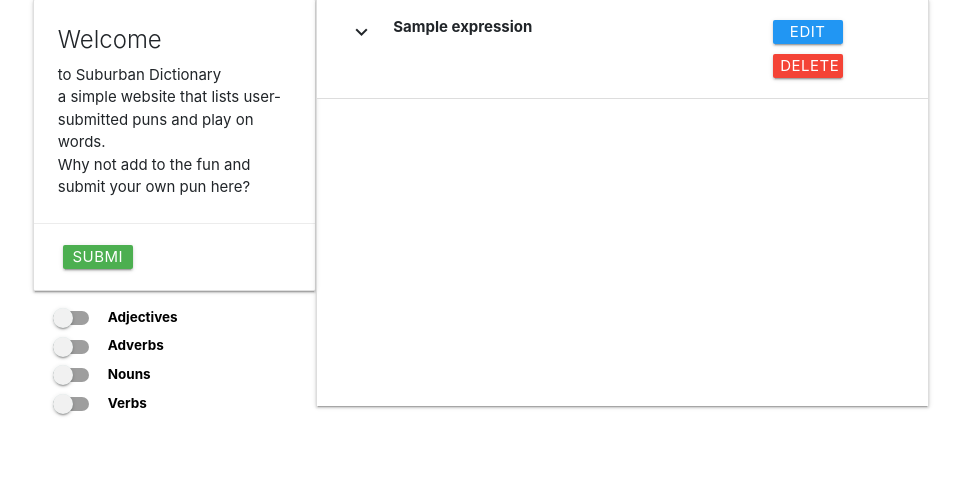
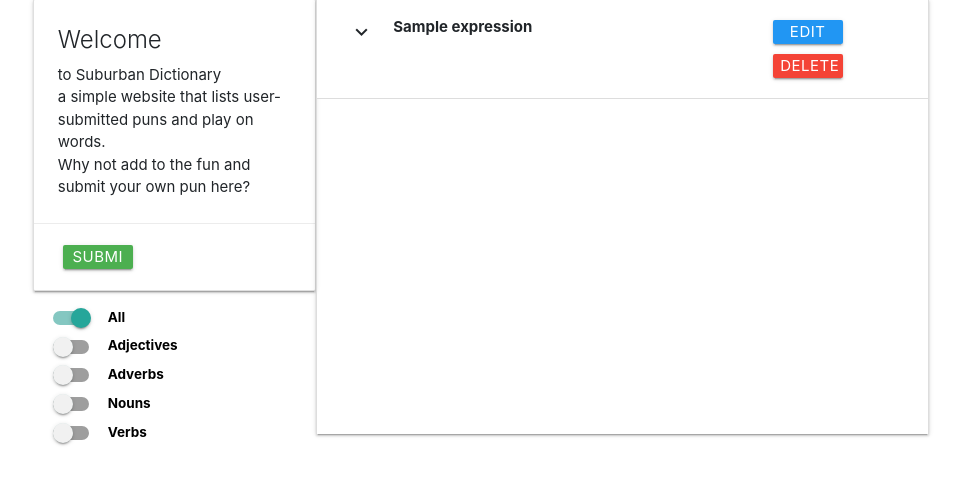
Before and after one commit to Code-Institute-Submissions/milestone3b, a Flask app: page / in a window 1280 px wide. Shown: the part 73-558 px from the top of the page, without its empty margins (148-1109 px from the left). Run offline with Flask 2, Linux system fonts and the light colour scheme; a database or web service that is not in the repository returns one stand-in record (Sample ...); some libraries are stand-ins or nearby versions.

Commit message:
trying out some filtering code

```diff
--- a/app.py
+++ b/app.py
@@ -3,10 +3,10 @@ from flask import Flask, render_template, redirect, request, url_for
 from flask_pymongo import PyMongo
 from bson.objectid import ObjectId
 from os import path
-#from env import MONGO_URI
-if path.exists("env.py"):
-    from env import MONGO_URI
-MONGO_URI = os.environ.get('MONGO_URI')
+from env import MONGO_URI
+#if path.exists("env.py"):
+#    from env import MONGO_URI
+#MONGO_URI = os.environ.get('MONGO_URI')
 
 app = Flask(__name__)
 app.config["MONGO_DBNAME"] = 'suburbanDictionary'
--- a/static/js/app.js
+++ b/static/js/app.js
@@ -0,0 +1,30 @@
+(function($){
+    'use strict';
+
+    var $filters = $('.filter[data-filter]'),
+        $pun = $('.pun[data-category]');
+
+    $filters.on('click', function(e){
+        e.preventDefault();
+        var $this = $(this);
+
+        $filters.removeClass('active');
+        $this.addClass('active');
+
+        var $filterCategory = $this.attr('data-filter');
+
+        if ($filterCategory='all'){
+            $pun.removeClass('is-animated')
+            .fadeOut().promise().done(function(){
+                $pun.addClass('is-animated').fadeIn();
+            });
+        } else{
+            $pun.removeClass('is-animated')
+            .fadeOut().promise().done(function(){
+                $pun.filter('[data-category = "' + $filterCategory + '"]')
+                .addClass('is-animated').fadeIn();
+            });
+        }
+    });
+    console.log("its working")
+});
--- a/templates/base.html
+++ b/templates/base.html
@@ -35,6 +35,37 @@
             $('.modal').modal();
         });
     </script>
+    <script>
+        (function($){
+            'use strict';
+
+            var $filters = $('.filter[data-filter]'),
+                $pun = $('.pun[data-category]');
+
+            $filters.on('click', function(e){
+                e.preventDefault();
+                var $this = $(this);
+
+                $filters.removeClass('active');
+                $this.addClass('active');
+
+                var $filterCategory = $this.attr('data-filter');
+
+                if ($filterCategory='all'){
+                    $pun.removeClass('is-animated')
+                    .fadeOut().promise().done(function(){
+                        $pun.addClass('is-animated').fadeIn();
+                    });
+                } else{
+                    $pun.removeClass('is-animated')
+                    .fadeOut().promise().done(function(){
+                        $pun.filter('[data-category = "' + $filterCategory + '"]')
+                        .addClass('is-animated').fadeIn();
+                    });
+                }
+            });
+        })(jQuery);
+</script>
 </body>
 
 </html>
--- a/templates/index.html
+++ b/templates/index.html
@@ -15,29 +15,36 @@
 				<a class="edit waves-effect waves-light btn btn_small green" href="{{url_for('add_pun')}}">Submit</a>
 			</div>
 		</div>
-		<div class="row">
-            <div id="adjectives-slider" class="switch col-xs-6 col-sm-6 col-md-12 col-lg-12">
+		<div class="row filter">
+            <div id="all-slider" data-filter="all" class="switch col-xs-6 col-sm-6 col-md-12 col-lg-12">
+			    <label>
+                <input type="checkbox" checked>
+                <span class="lever"></span>
+                    All
+                </label>
+            </div>
+            <div id="adjectives-slider" data-filter="adjective" class="switch col-xs-6 col-sm-6 col-md-12 col-lg-12">
 			    <label>
                 <input type="checkbox">
                 <span class="lever"></span>
                     Adjectives
                 </label>
             </div>
-            <div id="adverbs-slider" class="switch col-xs-6 col-sm-6 col-md-12 col-lg-12">
+            <div id="adverbs-slider" data-filter="adverb" class="switch col-xs-6 col-sm-6 col-md-12 col-lg-12">
                 <label>
                 <input type="checkbox">
                 <span class="lever"></span>
                     Adverbs
                 </label>
             </div>
-            <div id="nouns-slider" class="switch col-xs-6 col-sm-6 col-md-12 col-lg-12">
+            <div id="nouns-slider" data-filter="noun" class="switch col-xs-6 col-sm-6 col-md-12 col-lg-12">
                 <label>
                 <input type="checkbox">
                 <span class="lever"></span>
                     Nouns
                 </label>
             </div>
-            <div id="verbs-slider" class="switch col-xs-6 col-sm-6 col-md-12 col-lg-12">
+            <div id="verbs-slider" data-filter="verb" class="switch col-xs-6 col-sm-6 col-md-12 col-lg-12">
                 <label>
                 <input type="checkbox">
                 <span class="lever"></span>
```
Also changed, not shown: other parts of templates/index.html (+3 -3 lines), static/css/style.css (+10 -5 lines).
